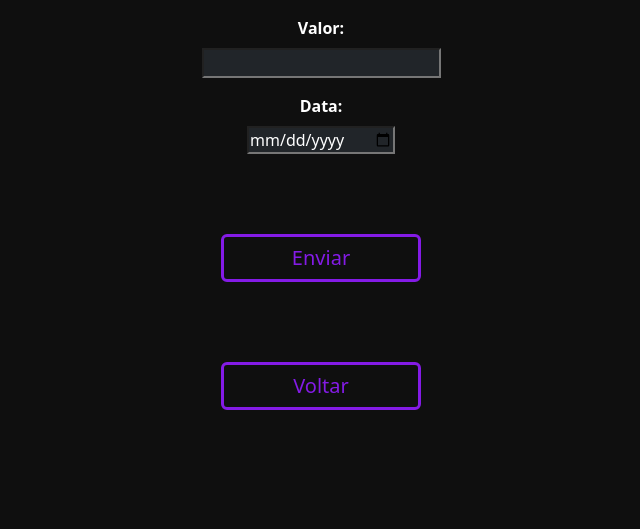
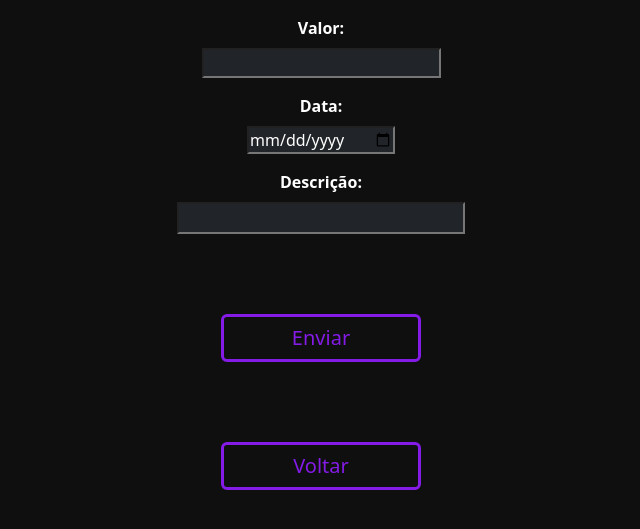
Before and after one commit to DiegoRockenbach/GestaoFiscalMobile, a PHP site: page /formAddRegistro.php in a window 1280 px wide. Shown: the top 529 px of the page, without its empty margins (319-959 px from the left). Run offline with PHP 8.4, Linux system fonts and the light colour scheme; the visitor is signed in with stand-in values (Sample User, id 1).

Commit message:
Manifest.json adicionado e campo de descrição do registro inserido

```diff
--- a/deleteRegistro.php
+++ b/deleteRegistro.php
@@ -11,6 +11,7 @@
     <link rel="stylesheet" href="https://cdn.jsdelivr.net/npm/bootstrap@5.3.0-alpha3/dist/css/bootstrap.min.css" rel="stylesheet" integrity="sha384-KK94CHFLLe+nY2dmCWGMq91rCGa5gtU4mk92HdvYe+M/SXH301p5ILy+dN9+nJOZ" crossorigin="anonymous">
     <link rel="stylesheet" href="inc/style.css">
     <link rel="icon" href="inc/img/favicon.ico">
+		<link rel="manifest" href="manifest.json">
 	</head>
 	<body class="fundo">
 		<?php
--- a/formAddRegistro.php
+++ b/formAddRegistro.php
@@ -11,16 +11,19 @@
     <link rel="stylesheet" href="https://cdn.jsdelivr.net/npm/bootstrap@5.3.0-alpha3/dist/css/bootstrap.min.css" rel="stylesheet" integrity="sha384-KK94CHFLLe+nY2dmCWGMq91rCGa5gtU4mk92HdvYe+M/SXH301p5ILy+dN9+nJOZ" crossorigin="anonymous">
     <link rel="stylesheet" href="inc/style.css">
     <link rel="icon" href="inc/img/favicon.ico">
+    <link rel="manifest" href="manifest.json">
   </head>
   <body class="fundo">
     <section>
   	  <container>
   	    <div class="row mx-auto">
-          <form class="formValdat" action="addRegistro.php" method="post">
+          <form class="form_AddRegistro" action="addRegistro.php" method="post">
             <label for="valor">Valor: </label> <br>
             <input type="number" id="valor" name="valor" step="any" required> <br>
             <label for="data">Data: </label> <br>
-            <input type="date" id="data" name="data" required>
+            <input type="date" id="data" name="data" required> <br>
+            <label for="desc">Descrição: </label> <br>
+            <input type="text" id="desc" name="desc" class="formDesc">
             <input class="btn btn_Submit" type="submit" name="submit" value="Enviar">
           </form>
   	    </div>
--- a/formLogin.php
+++ b/formLogin.php
@@ -6,6 +6,7 @@
     <link rel="stylesheet" href="https://cdn.jsdelivr.net/npm/bootstrap@5.3.0-alpha3/dist/css/bootstrap.min.css" rel="stylesheet" integrity="sha384-KK94CHFLLe+nY2dmCWGMq91rCGa5gtU4mk92HdvYe+M/SXH301p5ILy+dN9+nJOZ" crossorigin="anonymous">
     <link rel="stylesheet" href="inc/style.css">
     <link rel="icon" href="inc/img/favicon.ico">
+    <link rel="manifest" href="manifest.json">
   </head>
   <body class="fundo">
     <section>
--- a/inc/style.css
+++ b/inc/style.css
@@ -118,7 +118,7 @@ html, body {
 }
 
 /*formAddRegistro.php*/
-.formValdat {
+.form_AddRegistro {
     display: block;
     margin: auto;
     width: 20em;
@@ -127,17 +127,17 @@ html, body {
     font-weight: bold;
 }
 
-.formValdat label {
+.form_AddRegistro label {
     margin-bottom: 0.5em;
     margin-top: 1em;
 }
 
-.formValdat input {
+.form_AddRegistro input {
     color: white;
     background-color: #212529;
 }
 
-.formValdat .btn_Submit {
+.form_AddRegistro .btn_Submit {
     display: block;
     text-align: center;
     width: 10em;
@@ -174,6 +174,14 @@ html, body {
 }
 
 /*addRegistro.php*/
+.formDesc {
+    display: block;
+    margin: auto;
+    text-align: center;
+    width: 18em;
+    height: 2em;
+}
+
 .btn_InserirMaisUm {
     display: block;
     text-align: center;
@@ -262,8 +270,21 @@ html, body {
     font-size: 25px;
     width: 30em;
     margin-top: 1em;
-    font-weight: bold;
     color: white;
+    border: 2px solid rgb(42, 163, 211);
+    background-color: rgb(15,15,15);
+}
+
+.soma_Total {
+    display: block;
+    margin: auto;
+    text-align: center;
+    font-size: 30px;
+    width: 35em;
+    margin-top: 1em;
+    color: white;
+    border: 2px solid rgba(98, 59, 202, 0.842);
+    background-color: rgb(15,15,15);
 }
 
 .nenhum_Registro {
--- a/index.php
+++ b/index.php
@@ -11,6 +11,7 @@
     <link rel="stylesheet" href="https://cdn.jsdelivr.net/npm/bootstrap@5.3.0-alpha3/dist/css/bootstrap.min.css" rel="stylesheet" integrity="sha384-KK94CHFLLe+nY2dmCWGMq91rCGa5gtU4mk92HdvYe+M/SXH301p5ILy+dN9+nJOZ" crossorigin="anonymous">
     <link rel="stylesheet" href="inc/style.css">
     <link rel="icon" href="inc/img/favicon.ico">
+    <link rel="manifest" href="manifest.json">
   </head>
   <body class="fundo">
     <section>
--- a/login.php
+++ b/login.php
@@ -6,6 +6,7 @@
     <link rel="stylesheet" href="https://cdn.jsdelivr.net/npm/bootstrap@5.3.0-alpha3/dist/css/bootstrap.min.css" rel="stylesheet" integrity="sha384-KK94CHFLLe+nY2dmCWGMq91rCGa5gtU4mk92HdvYe+M/SXH301p5ILy+dN9+nJOZ" crossorigin="anonymous">
     <link rel="stylesheet" href="inc/style.css">
     <link rel="icon" href="inc/img/favicon.ico">
+    <link rel="manifest" href="manifest.json">
   </head>
   <body class="fundo">
     <?php
```
Also changed, not shown: addRegistro.php (+8 -4 lines), checkRegistros.php (+15 -3 lines), manifest.json (added).
